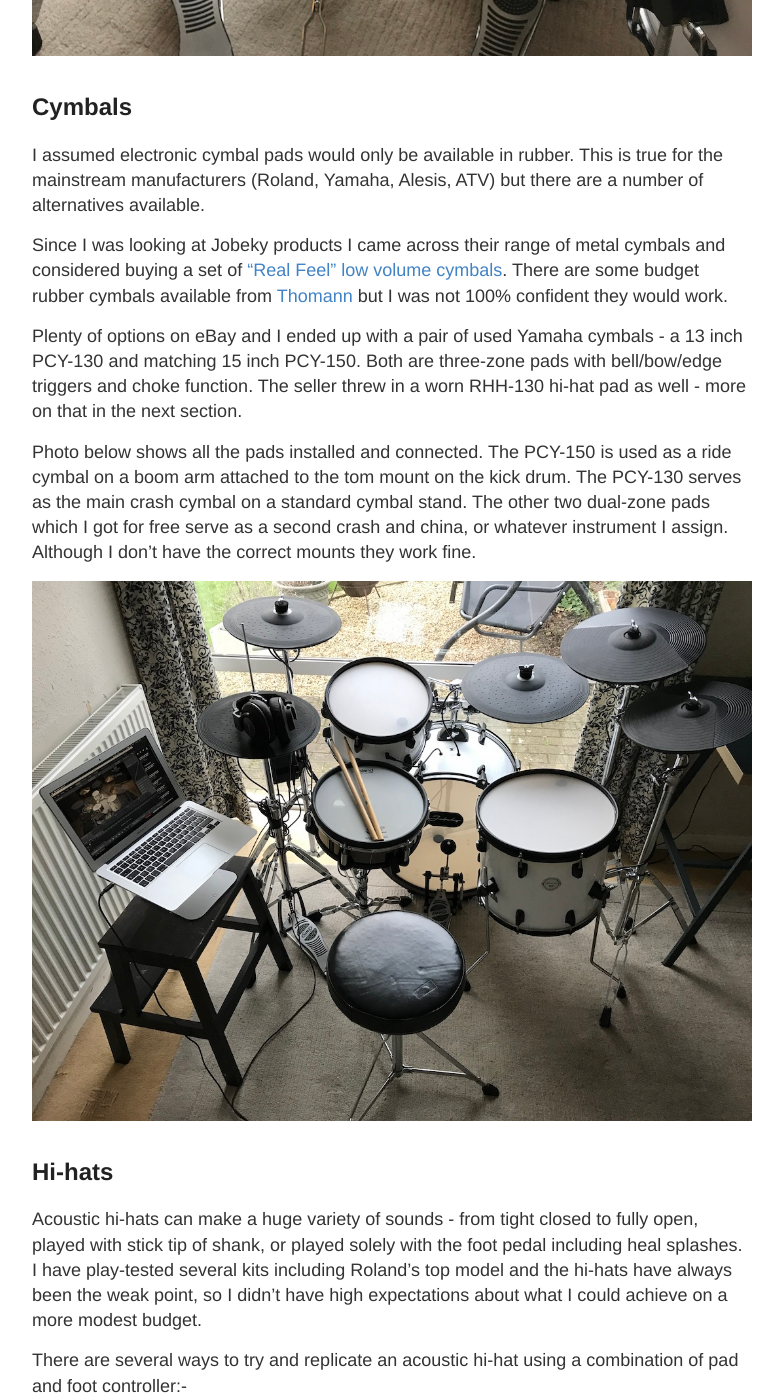
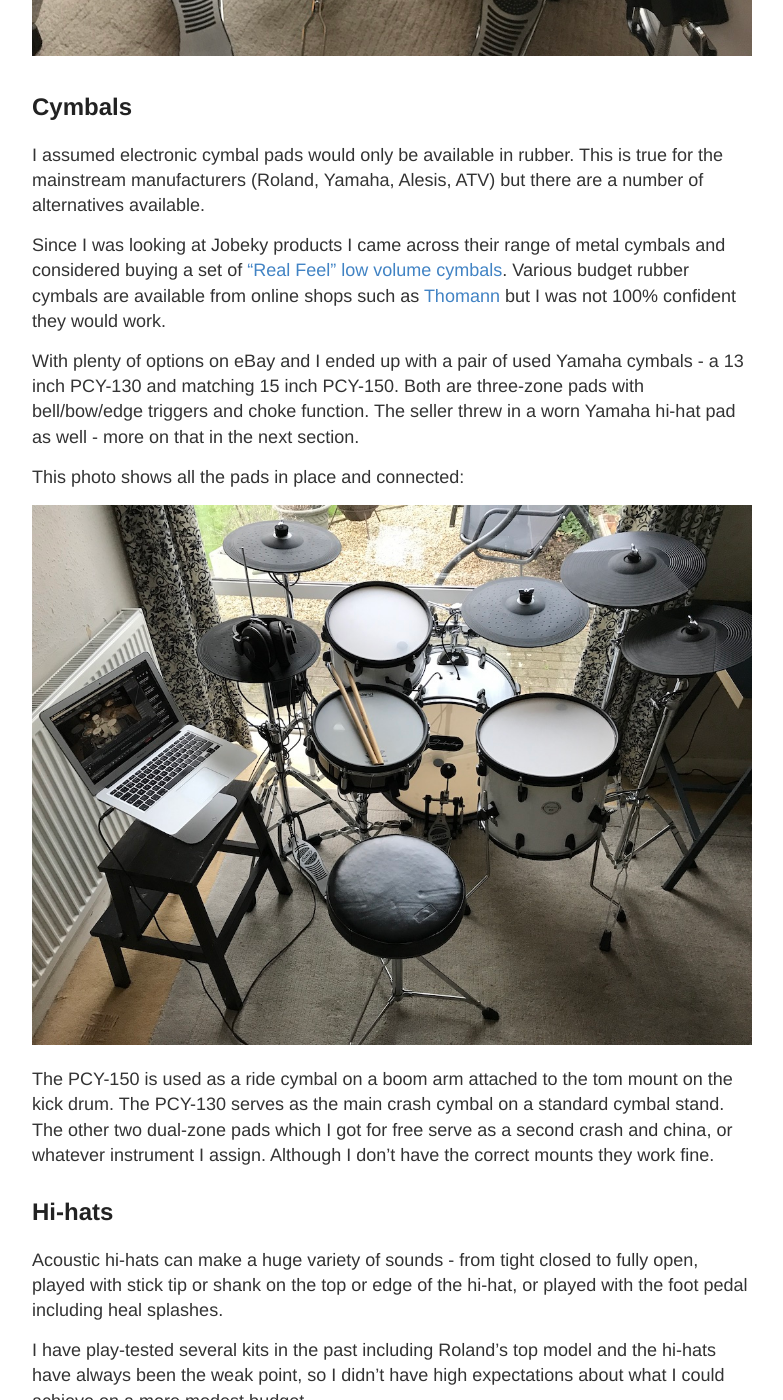
Before and after one commit to gdunlop/gdunlop.github.io, a Jekyll site: the page built from _posts/2021-01-12-My-budget-e-drum-build.md, in a window 1280 px wide and 1400 px high, scrolled down 2380 px. Shown: the whole window, without its empty margins (248-1031 px from the left). Built offline with Jekyll 4.4.1, drawn with Linux system fonts in a browser that asks for light colours; some of the changed text lies outside the part shown.

Commit message:
Update 2021-01-12-My-budget-e-drum-build.md
fixed typos added further reading

```diff
--- a/_posts/2021-01-12-My-budget-e-drum-build.md
+++ b/_posts/2021-01-12-My-budget-e-drum-build.md
@@ -10,7 +10,7 @@
 Future posts will give more details on eDRUMin set-up and tweaking SD3 to get the best results.
 
 ## Shopping list
-After getting hold of an eDRUMin I started looking for used pads and cymbals to build up a full kit:-
+After getting hold of an eDRUMin I began the search for pads and cymbals to build up a full kit:-
 - Kick drum
 - Pads for toms (at least two; I play "one up, one down")
 - Pad for use as snare drum with support for positional sensing
@@ -42,44 +42,48 @@
 ## Cymbals
 I assumed electronic cymbal pads would only be available in rubber. This is true for the mainstream manufacturers (Roland, Yamaha, Alesis, ATV) but there are a number of alternatives available.
 
-Since I was looking at Jobeky products I came across their range of metal cymbals and considered buying a set of ["Real Feel" low volume cymbals](https://jobekydrums.co.uk/product-category/e-cymbals/jobeky-black-stealth/). There are some budget rubber cymbals available from [Thomann](https://www.thomann.de/gb/electronic_drum_cymbal_pads.html) but I was not 100% confident they would work.
+Since I was looking at Jobeky products I came across their range of metal cymbals and considered buying a set of ["Real Feel" low volume cymbals](https://jobekydrums.co.uk/product-category/e-cymbals/jobeky-black-stealth/). Various budget rubber cymbals are available from online shops such as [Thomann](https://www.thomann.de/gb/electronic_drum_cymbal_pads.html) but I was not 100% confident they would work.
 
-Plenty of options on eBay and I ended up with a pair of used Yamaha cymbals - a 13 inch PCY-130 and matching 15 inch PCY-150. Both are three-zone pads with bell/bow/edge triggers and choke function. The seller threw in a worn RHH-130 hi-hat pad as well - more on that in the next section.
+With plenty of options on eBay and I ended up with a pair of used Yamaha cymbals - a 13 inch PCY-130 and matching 15 inch PCY-150. Both are three-zone pads with bell/bow/edge triggers and choke function. The seller threw in a worn Yamaha hi-hat pad as well - more on that in the next section.
 
-Photo below shows all the pads installed and connected. The PCY-150 is used as a ride cymbal on a boom arm attached to the tom mount on the kick drum. The PCY-130 serves as the main crash cymbal on a standard cymbal stand. The other two dual-zone pads which I got for free serve as a second crash and china, or whatever instrument I assign. Although I don't have the correct mounts they work fine.
+This photo shows all the pads in place and connected:
 
 ![Image of my e-drum kit]({{site.baseurl}}/images/edrums.jpg)
 
+The PCY-150 is used as a ride cymbal on a boom arm attached to the tom mount on the kick drum. The PCY-130 serves as the main crash cymbal on a standard cymbal stand. The other two dual-zone pads which I got for free serve as a second crash and china, or whatever instrument I assign. Although I don't have the correct mounts they work fine.
+
 ## Hi-hats
-Acoustic hi-hats can make a huge variety of sounds - from tight closed to fully open, played with stick tip of shank, or played solely with the foot pedal including heal splashes. I have play-tested several kits including Roland's top model and the hi-hats have always been the weak point, so I didn't have high expectations about what I could achieve on a more modest budget.
+Acoustic hi-hats can make a huge variety of sounds - from tight closed to fully open, played with stick tip or shank on the top or edge of the hi-hat, or played with the foot pedal including heal splashes.
+
+I have play-tested several kits in the past including Roland's top model and the hi-hats have always been the weak point, so I didn't have high expectations about what I could achieve on a more modest budget.
 
 There are several ways to try and replicate an acoustic hi-hat using a combination of pad and foot controller:-
-- Dedicated foot controller combined with a single cymbal pad
-- Cymbal pad mounted on a hi-hat stand combined with a separate hi-hat controller unit
-- As above but with a pair of cymbal pads like an acoustic hi-hats
+1. Dedicated foot controller combined with a single cymbal pad
+2. Cymbal pad mounted on a hi-hat stand combined with a separate hi-hat controller unit
+3. As (2) but using a pair of pads like acoustic hi-hats
 
-I chose the middle option since I had a (free!) dual-zone Yamaha RHH-130 and I wanted to use my existing hi-hat stand. Although the rubber surface has a split it plays fine:
+I chose option 2 since I had a (free) dual-zone Yamaha RHH-135 and I wanted to use my existing hi-hat stand. Although the rubber surface has a split it plays fine:
 
 ![Yamaha hihat pad]({{site.baseurl}}/images/hihat.jpg)
 
-The hi-hat controller is an integrated part of the pad, unlike many others that use a separate hi-hat controller unit. It also uses a _multi-step switch_ so rather than outputing a continuous range of values (0-127) it outputs five distinct _steps_ with fixed values.
+The hi-hat controller is an integrated part of the pad, unlike many other models that use a separate hi-hat controller unit. It also uses a _multi-step switch_ so rather than sending out a range of values (0-127) it outputs five distinct _steps_ with fixed values.
 
 This seemed like a major limitation but results with eDRUMin and SD3 have been great - I will cover this in a future post.
 
 ## Hi-hat controller options
-There are many different options for hi-hat controllers so it's worth a short diversion on this topic.
+There are many options for hi-hat controllers so it's worth a short diversion on this topic.
 
-Roland and others use a hi-hat controller unit that sits on top of the hi-hat stand underneath the hi-hat pad. Pressing the pedal down pushes a sprung part in the hi-hat controller attached to a Force Sensing Resistor (FSR).
+Roland and others use a hi-hat controller unit that sits on top of the hi-hat stand beneath the hi-hat pad. Pressing the pedal down pushes a sprung part in the hi-hat controller attached to a Force Sensing Resistor (FSR). Here is a photo of a Roland VH-10 hi-hat controller:
 
 ![Roland VH-10 hi-hat controller unit]({{site.baseurl}}/images/roland-controller.jpg)
 
 As this [disassembly of a Roland VH-10 controller](https://open-e-drums.tumblr.com/post/186810874399/disassemble-roland-vh-10) shows, this is a very simple mechanism and you wonder how they get away with charging so much!
 
 Hi-hat controller options include:
-- FSR unit under hi-hat pad (Roland VH-10)
-- Optical unit under hi-hat pad (ATV)
-- Optical unit under foot pedal [Drone Trigger](https://www.youtube.com/watch?v=8I19X6tuN2M)
-- FSR(?) unit under foot pedal [Magnatrack Remedy HC-2](https://www.magnatrack.com/shop/electronic-cymbals/remedy-hi-hat-controller-two/)
+- FSR controller under hi-hat pad (Roland VH-10)
+- Optical controller incorporated in bottom hi-hat (ATV)
+- Optical controller under foot pedal [Drone Trigger](https://www.youtube.com/watch?v=8I19X6tuN2M)
+- FSR(?) controller under foot pedal [Magnatrack Remedy HC-2](https://www.magnatrack.com/shop/electronic-cymbals/remedy-hi-hat-controller-two/)
 - Build your own using FSR or Hall Effect sensor [DIY options](https://www.vdrums.com/forum/advanced/diy/61236-easy-to-make-diy-hihat-controller)
 
 ## Completed kit
@@ -110,10 +116,16 @@
 - [Gibraltar ball beater](https://www.amazon.co.uk/Gibraltar-Black-Beater-Cajon-drums/dp/B00T8L1RPY), £12 _(new)_
 - [TRS stereo cables](https://www.ebay.co.uk/usr/electro_drum_shop), £38 _(new)_
 
-Grand total £1,130 excluding the laptop that is needed to run SD3.
+Grand total £1,130 excluding the laptop that is needed to run SD3 _(Dec 2020)_.
 
 I could have reduced the cost by choosing an alternative to Superior Drummer 3 - after all it has some features I may never use. However, the range and quality of the samples and the dedicated support for e-drums sold it. I was also blown away by the [meticulous process](https://www.youtube.com/watch?v=OY4Hrtble0Y) used to capture these samples.
 
-Older intermediate Roland kits sell on eBay for around the same price, generally with smaller pads all round and drum modules using 10 year old technology, so I'm really happy with the outcome. Having spent a total of £90 on cymbals and hi-hats these will probably be upgraded in the future, but in the meantime I'll try to get into a regular practice routine.
+Older intermediate Roland kits such as the TD-15KV sell on eBay for around the same price, generally with smaller pads all round and drum modules using technology that is over 10 years old, so I'm really happy with the outcome.
+
+Having spent a total of £90 on cymbals and hi-hats these will probably be upgraded in the future, but in the meantime I am getting in to a regular practice routine. My son is also making good use of the kit for online drum lessons during lockdown.
 
 In future articles I will cover triggering setup using the eDRUMin companion app, and playing with e-drum settings in SD3 to get the best results.
+
+## Further reading
+- [The Digital Drummer's Swiss Army Knife](http://mikedolbear.com/seriously-wired/swiss-army-knife/)
+- [How to Build a DIY Electronic Drum Kit](https://medium.com/sebdrums/how-to-build-a-diy-electronic-drum-kit-f47aac24e016) - includes acoustic to electric (a2e) conversion
```
Also changed, not shown: other parts of _posts/2021-01-12-My-budget-e-drum-build.md (+4 -2 lines).
